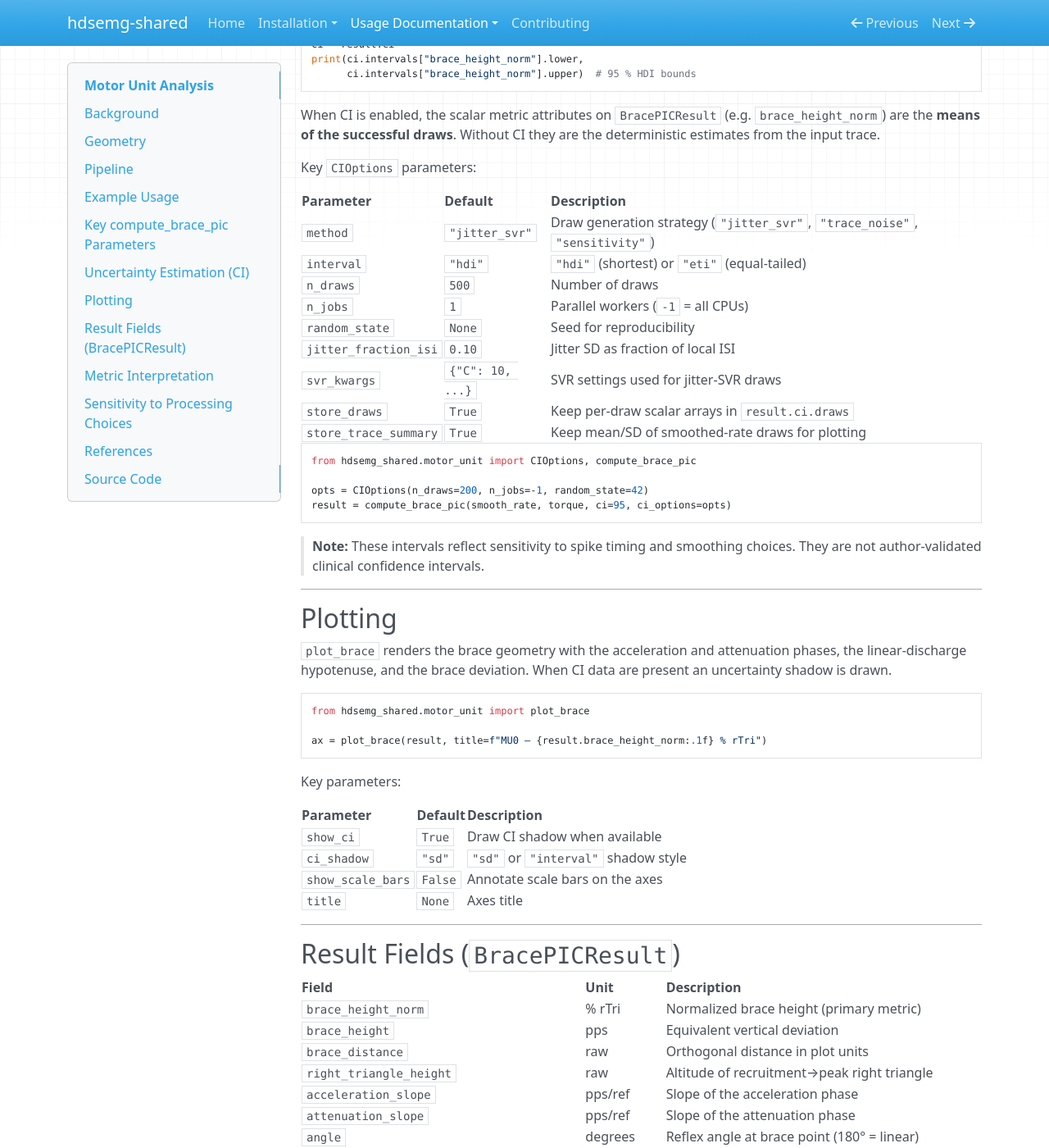
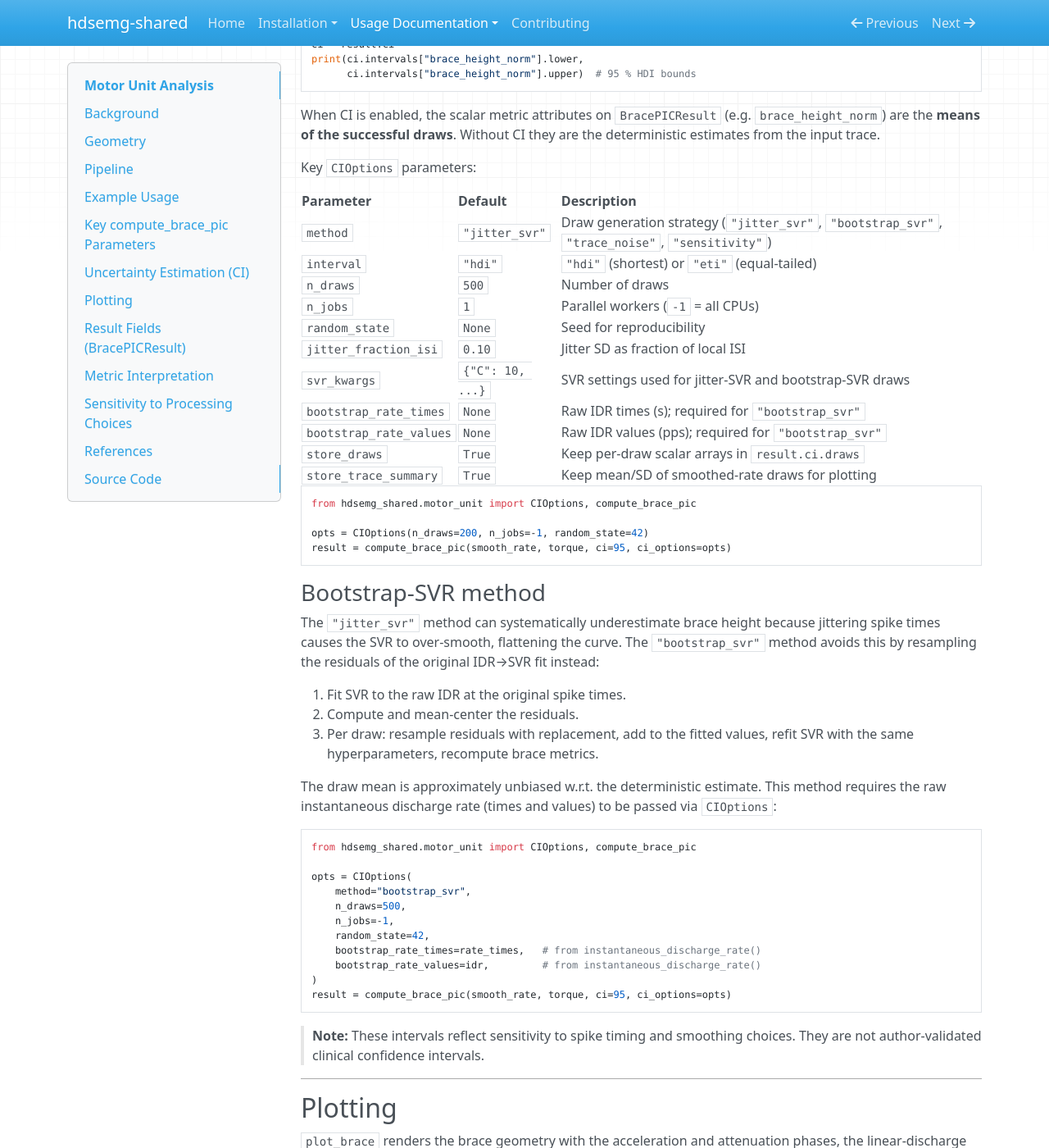
Before and after one commit to johanneskasser/hdsemg-shared, an MkDocs documentation site: the page built from docs/usage/motor_unit.md, in a window 1280 px wide and 1400 px high, scrolled down 2992 px. Shown: the whole window at 82% size. Built offline with MkDocs 1.6.1, drawn with Linux system fonts in a browser that asks for light colours; nearby versions of some CDN libraries.

Commit message:
Add bootstrap SVR method to CIOptions and update documentation

````diff
--- a/docs/usage/motor_unit.md
+++ b/docs/usage/motor_unit.md
@@ -173,13 +173,15 @@ Key `CIOptions` parameters:
 
 | Parameter | Default | Description |
 | --- | --- | --- |
-| `method` | `"jitter_svr"` | Draw generation strategy (`"jitter_svr"`, `"trace_noise"`, `"sensitivity"`) |
+| `method` | `"jitter_svr"` | Draw generation strategy (`"jitter_svr"`, `"bootstrap_svr"`, `"trace_noise"`, `"sensitivity"`) |
 | `interval` | `"hdi"` | `"hdi"` (shortest) or `"eti"` (equal-tailed) |
 | `n_draws` | `500` | Number of draws |
 | `n_jobs` | `1` | Parallel workers (`-1` = all CPUs) |
 | `random_state` | `None` | Seed for reproducibility |
 | `jitter_fraction_isi` | `0.10` | Jitter SD as fraction of local ISI |
-| `svr_kwargs` | `{"C": 10, ...}` | SVR settings used for jitter-SVR draws |
+| `svr_kwargs` | `{"C": 10, ...}` | SVR settings used for jitter-SVR and bootstrap-SVR draws |
+| `bootstrap_rate_times` | `None` | Raw IDR times (s); required for `"bootstrap_svr"` |
+| `bootstrap_rate_values` | `None` | Raw IDR values (pps); required for `"bootstrap_svr"` |
 | `store_draws` | `True` | Keep per-draw scalar arrays in `result.ci.draws` |
 | `store_trace_summary` | `True` | Keep mean/SD of smoothed-rate draws for plotting |
 
@@ -187,6 +189,36 @@ Key `CIOptions` parameters:
 from hdsemg_shared.motor_unit import CIOptions, compute_brace_pic
 
 opts = CIOptions(n_draws=200, n_jobs=-1, random_state=42)
+result = compute_brace_pic(smooth_rate, torque, ci=95, ci_options=opts)
+```
+
+### Bootstrap-SVR method
+
+The `"jitter_svr"` method can systematically underestimate brace height
+because jittering spike times causes the SVR to over-smooth, flattening the
+curve. The `"bootstrap_svr"` method avoids this by resampling the residuals
+of the original IDR→SVR fit instead:
+
+1. Fit SVR to the raw IDR at the original spike times.
+2. Compute and mean-center the residuals.
+3. Per draw: resample residuals with replacement, add to the fitted values,
+   refit SVR with the same hyperparameters, recompute brace metrics.
+
+The draw mean is approximately unbiased w.r.t. the deterministic estimate.
+This method requires the raw instantaneous discharge rate (times and values)
+to be passed via `CIOptions`:
+
+```python
+from hdsemg_shared.motor_unit import CIOptions, compute_brace_pic
+
+opts = CIOptions(
+    method="bootstrap_svr",
+    n_draws=500,
+    n_jobs=-1,
+    random_state=42,
+    bootstrap_rate_times=rate_times,   # from instantaneous_discharge_rate()
+    bootstrap_rate_values=idr,         # from instantaneous_discharge_rate()
+)
 result = compute_brace_pic(smooth_rate, torque, ci=95, ci_options=opts)
 ```
 
````
